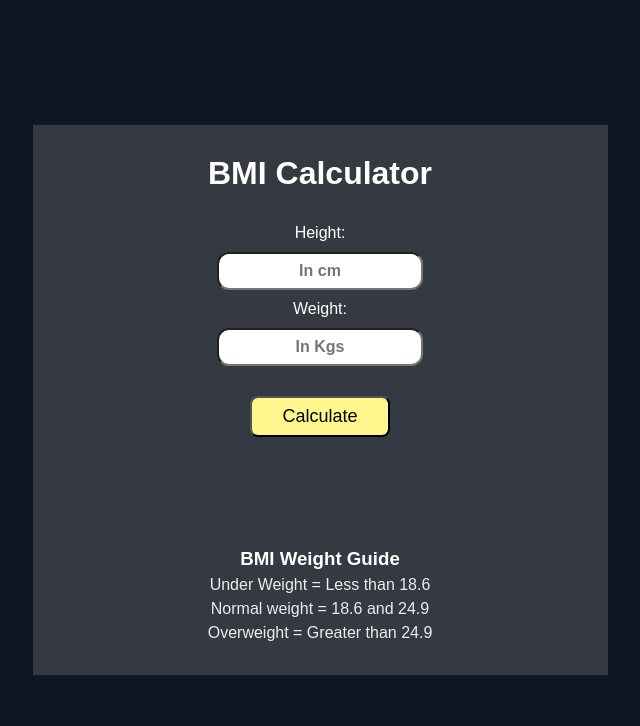
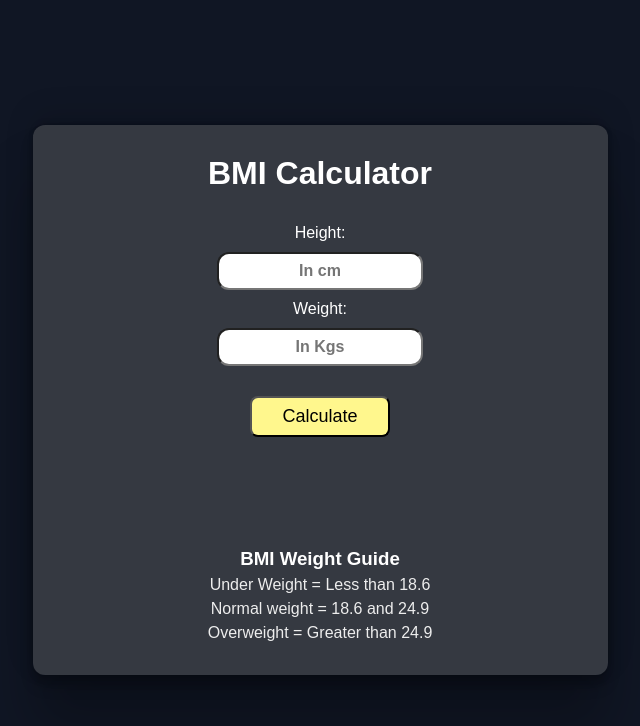
Before and after one commit to pijushghorai/DOM-related-JavaScript-projects, a plain HTML site: page 02. BMI Calculator/index.html in a window 1280 px wide. Shown: the whole page, without its empty margins (320-960 px from the left). Drawn offline with Linux system fonts and the light colour scheme.

Commit message:
add box shadow

```diff
--- a/02. BMI Calculator/style.css
+++ b/02. BMI Calculator/style.css
@@ -28,6 +28,8 @@ body {
   justify-content: center;
   align-items: center;
   padding: 30px;
+  border-radius: 12px;
+  box-shadow: rgba(0, 0, 0, 0.25) 0px 54px 55px, rgba(0, 0, 0, 0.12) 0px -12px 30px, rgba(0, 0, 0, 0.12) 0px 4px 6px, rgba(0, 0, 0, 0.17) 0px 12px 13px, rgba(0, 0, 0, 0.09) 0px -3px 5px;
 }
 
 form {
@@ -44,7 +46,7 @@ form input {
   width: 40%;
   padding: 8px 20px;
   border-radius: 12px;
-  margin: 5px ;
+  margin: 5px;
   font-size: medium;
   font-weight: bold;
   text-align: center;
```
